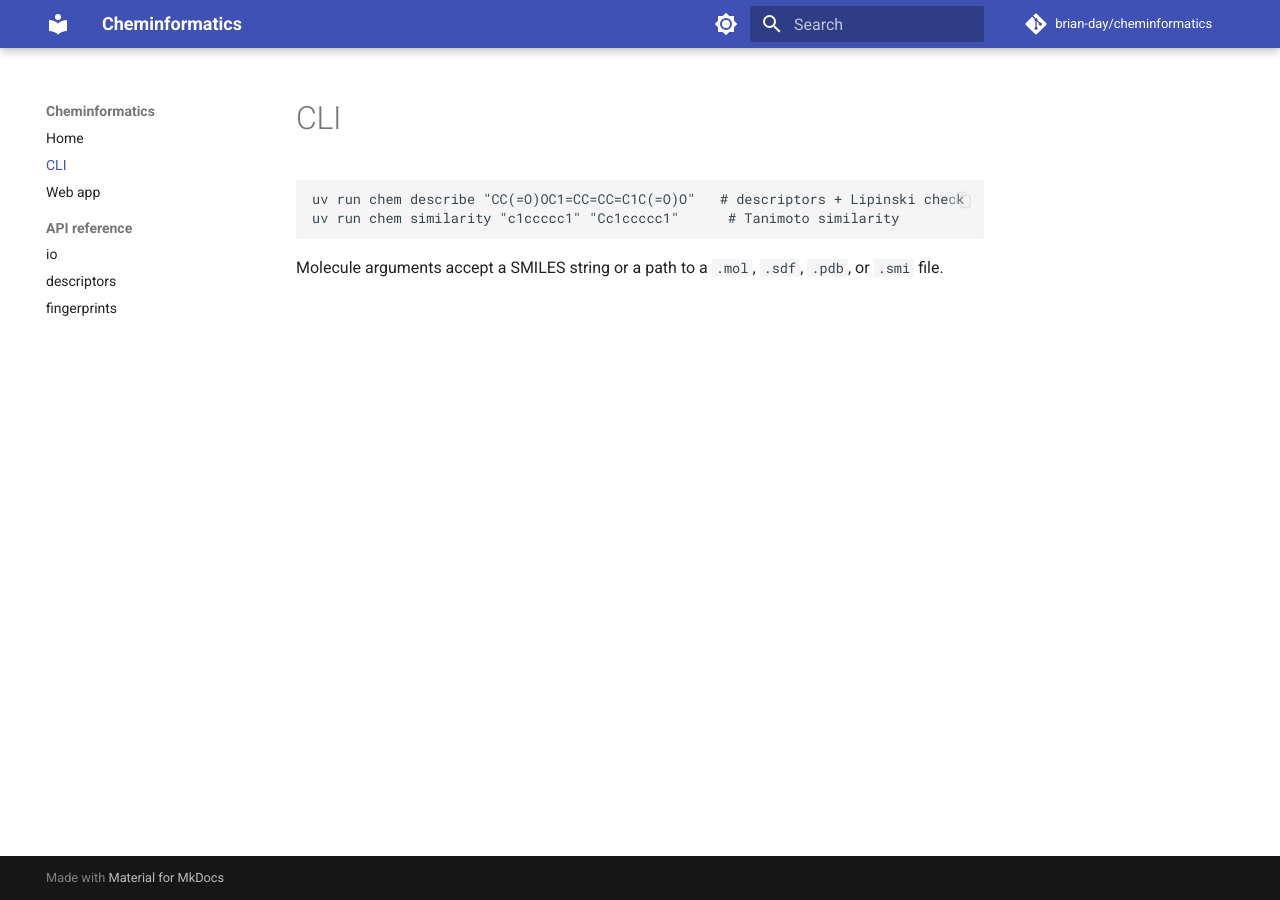
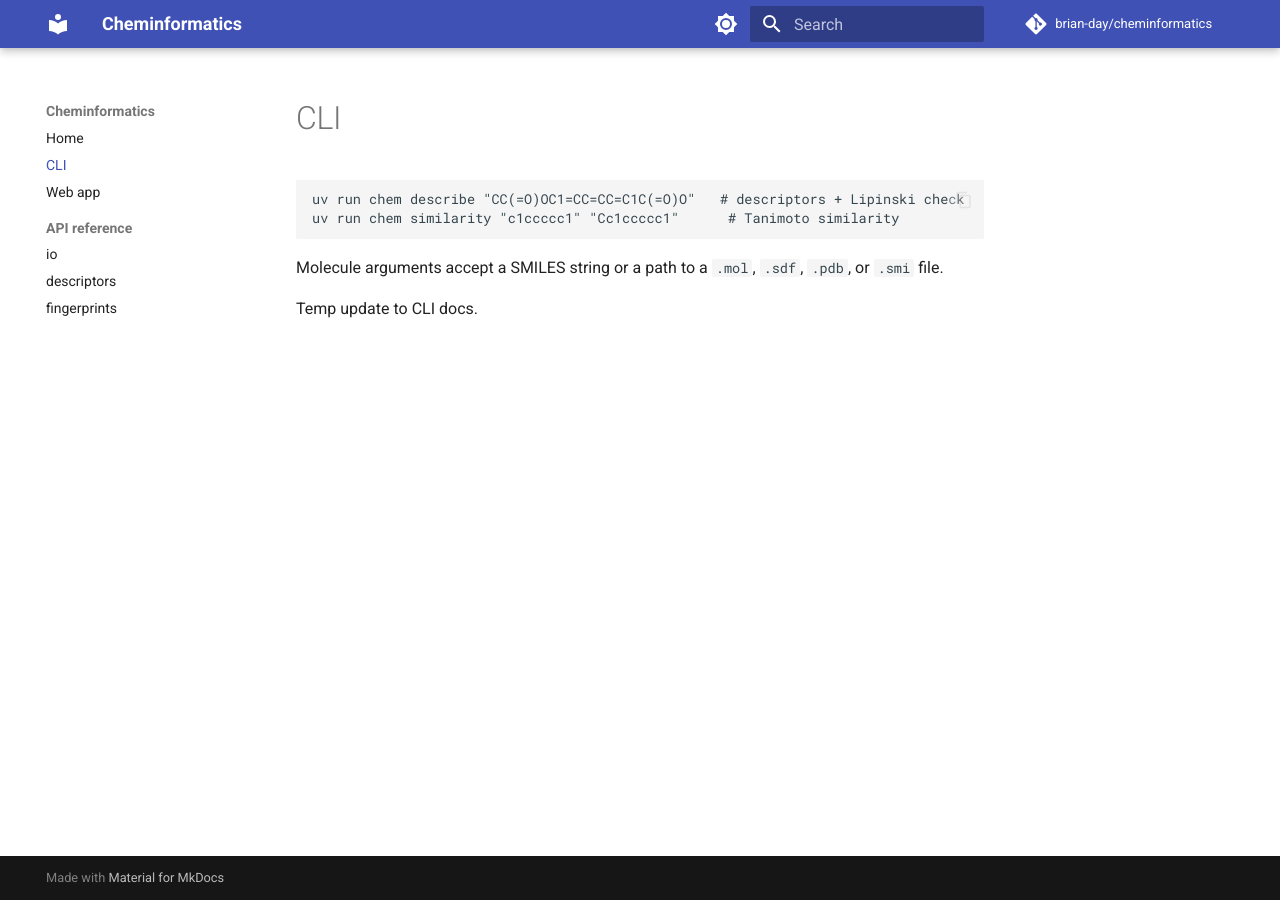
Before and after one commit to brian-day/cheminformatics, an MkDocs documentation site: the page built from docs/cli.md, in a window 1280 px wide. Built offline with MkDocs 1.6.1 and Material for MkDocs 9.7.7, drawn with Linux system fonts in a browser that asks for light colours; comment, search, counter and statistics services are not loaded.

Commit message:
Update CLI docs.

````diff
--- a/docs/cli.md
+++ b/docs/cli.md
@@ -6,3 +6,5 @@ uv run chem similarity "c1ccccc1" "Cc1ccccc1"      # Tanimoto similarity
 ```
 
 Molecule arguments accept a SMILES string or a path to a `.mol`, `.sdf`, `.pdb`, or `.smi` file.
+
+Temp update to CLI docs.
````
